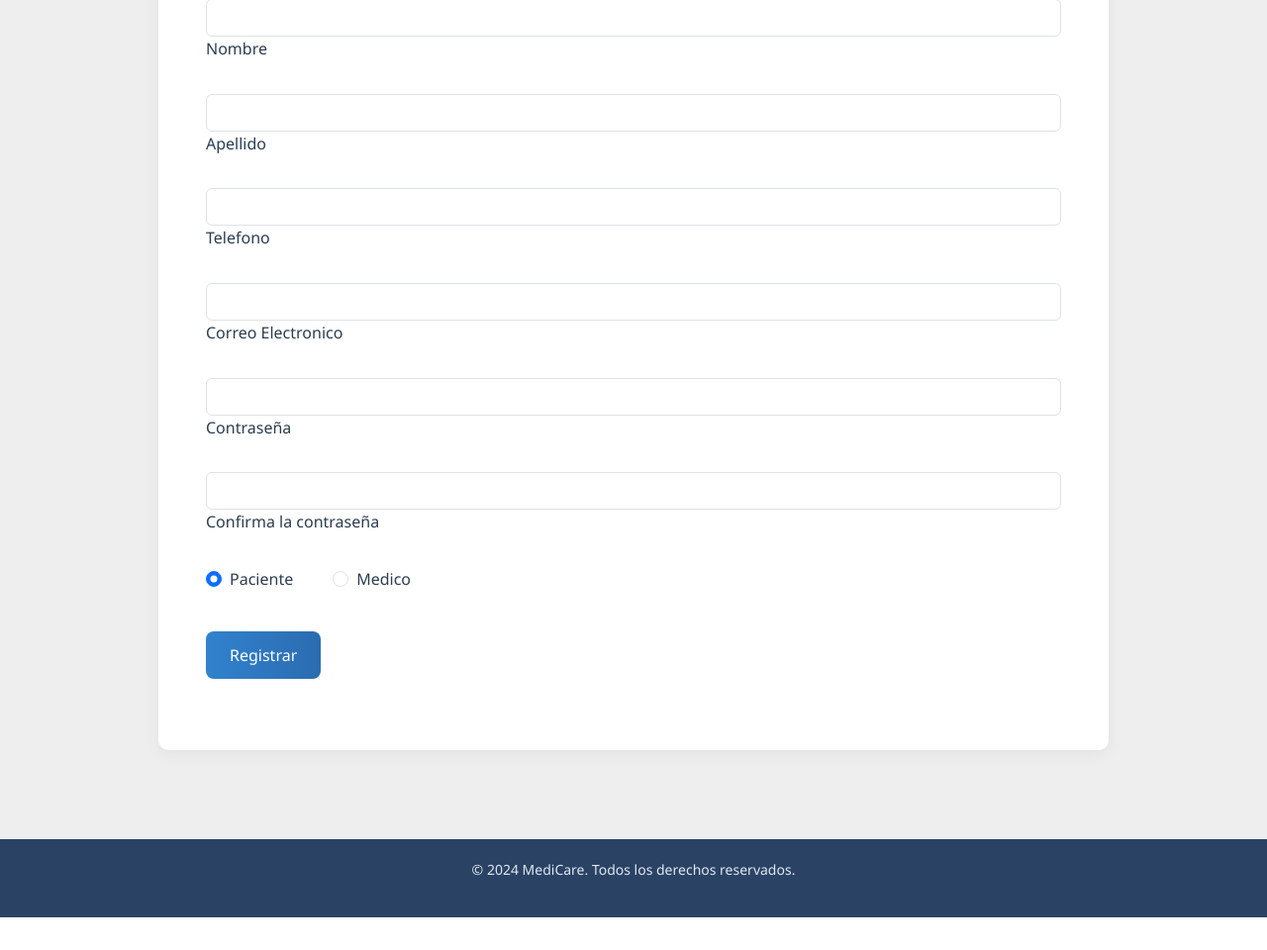
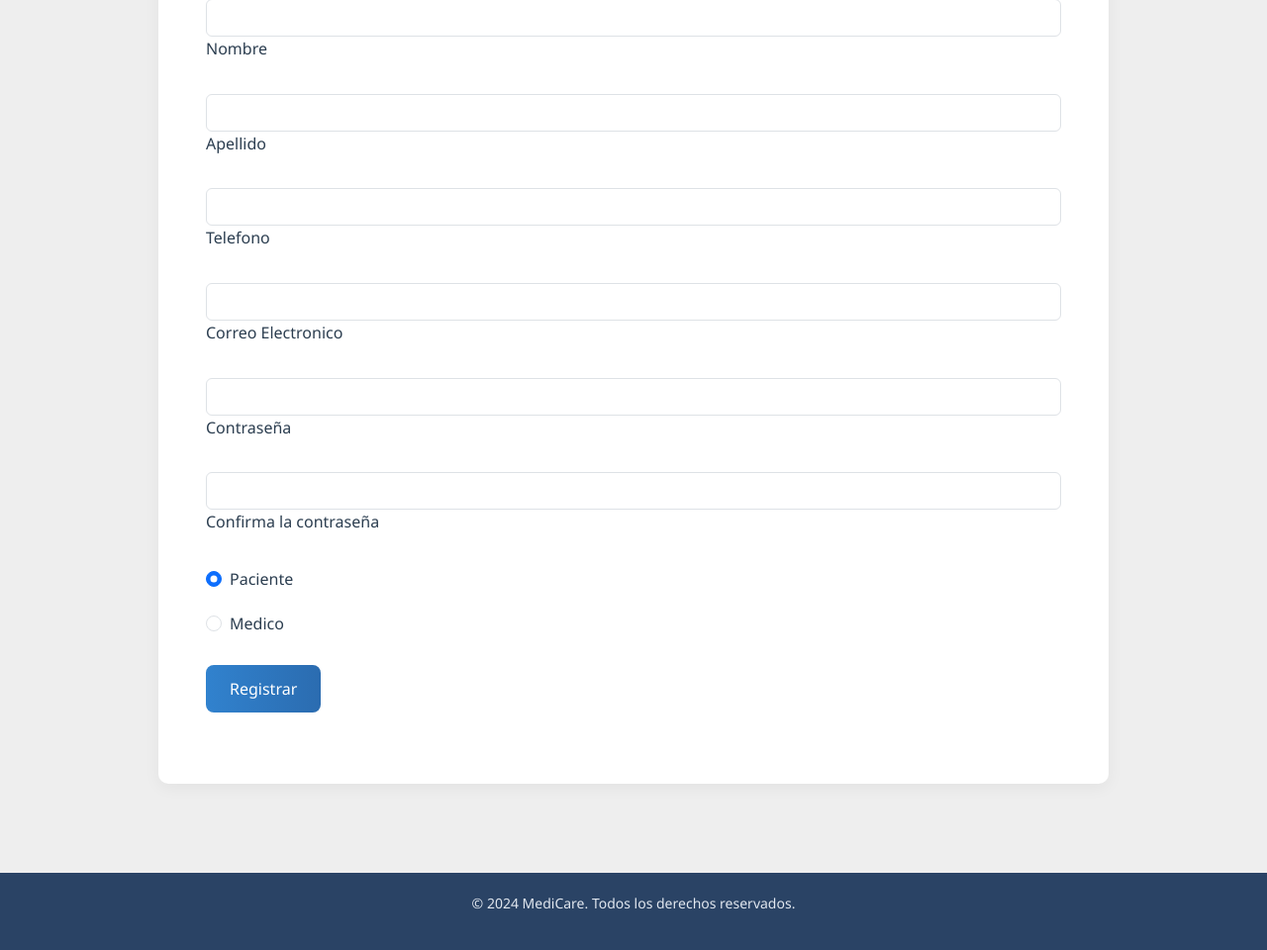
Before and after one commit to Samuelmendi/Proyecto_AmbienteClienteServidor, a PHP site: page /Login-registro/registro.php in a window 1280 px wide. Shown: the part 342-1302 px from the top of the page at 99% size. Before the commit the page ends 1269 px from the top, so only its background shows below. Run offline with PHP 8.4, Linux system fonts and the light colour scheme.

Commit message:
cambios en styles

```diff
--- a/css/stylesheet.css
+++ b/css/stylesheet.css
@@ -183,7 +183,6 @@ table {
     box-shadow: 0 2px 8px rgba(0,0,0,0.05);
 }
 
-
 th, td {
     padding: 12px;
     border-bottom: 1px solid #e2e8f0;
@@ -247,10 +246,3 @@ button:last-child {
         filter: contrast(1.2); /* Mantengo el contraste */
     }
 }
-
-/* ------------- Registro ---------------- */
-
-.RadioButtons{
-    display: flex;
-    flex-direction: row;
-}
```
